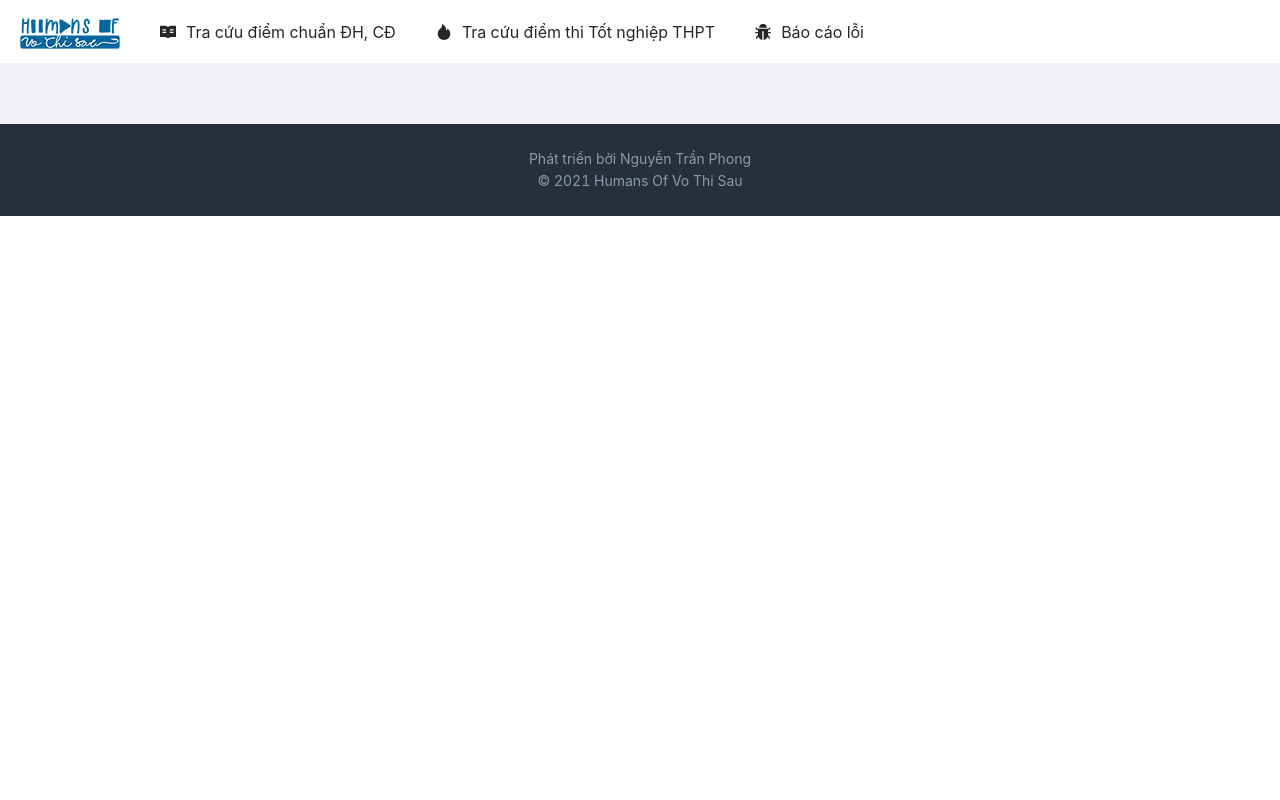
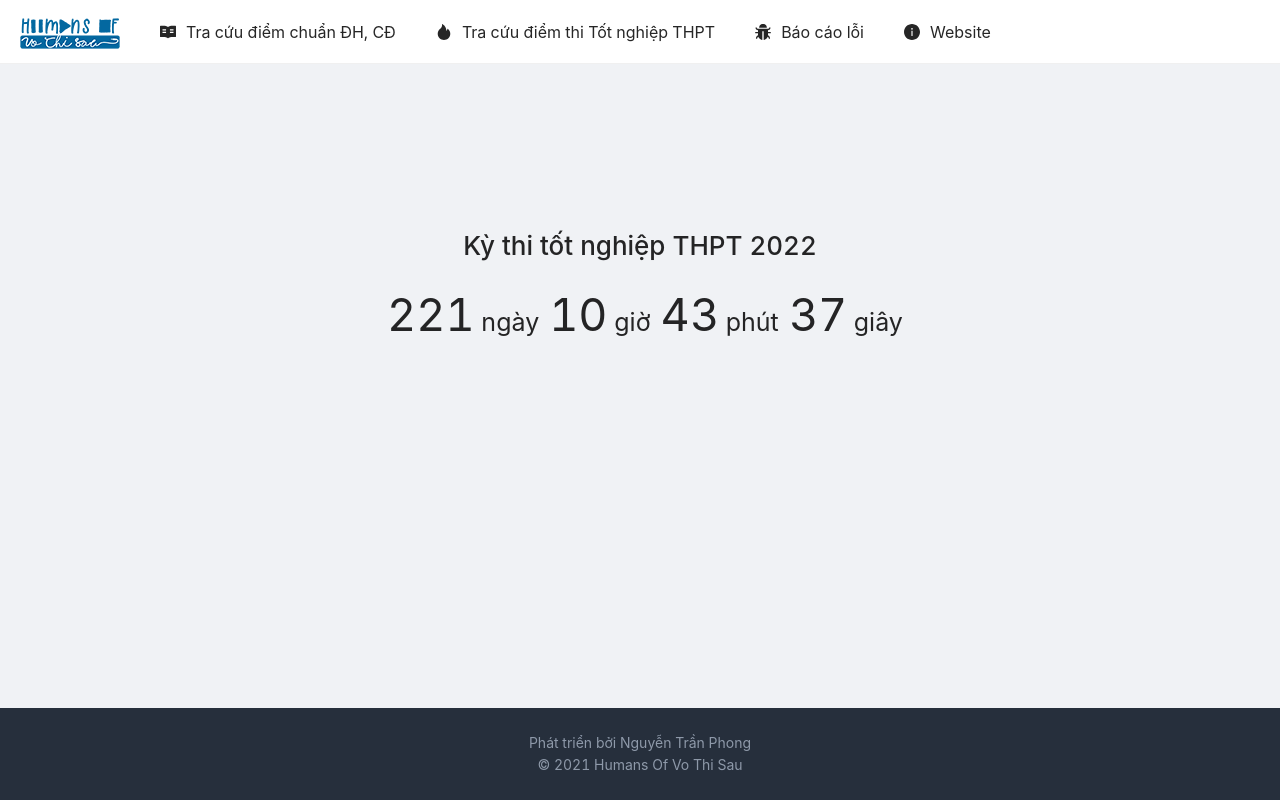
Before and after one commit to humansofvothisau/university.webapp, a React (Create React App) app: page / in a window 1280 px wide. Built offline with nearby package versions, Linux system fonts and the light colour scheme.

Commit message:
Countdown component

```diff
--- a/package.json
+++ b/package.json
@@ -3,6 +3,7 @@
   "version": "0.1.0",
   "private": true,
   "dependencies": {
+    "@craco/craco": "^6.4.2",
     "@types/node": "^12.20.37",
     "@types/react": "^17.0.37",
     "@types/react-dom": "^17.0.11",
--- a/src/App.less
+++ b/src/App.less
@@ -9,6 +9,13 @@
 
 .center {
   text-align: center;
+}
+
+div#root {
+  height: 100%;
+  section.ant-layout {
+    min-height: 100%;
+  }
 }
 
 main {
@@ -57,7 +64,8 @@ h5 {
 .logo {
   display: inline-block;
 
-	&:hover::after, &:active::after {
+  &:hover::after,
+  &:active::after {
     border-bottom: none !important;
   }
 
--- /dev/null
+++ b/src/components/Home/index.less
@@ -0,0 +1,36 @@
+@import "../../Breakpoint.less";
+
+.countdown-wrapper {
+  // Vertically center
+  position: absolute;
+  margin: auto;
+  height: 348px;
+  top: 0;
+  bottom: 0;
+  left: 0;
+  right: 0;
+
+  .countdown-item {
+    display: inline-block;
+  }
+  .countdown-item:not(:first-child) {
+    margin-left: 10px;
+  }
+  span {
+    font-size: 25px;
+  }
+  span.number {
+    font-size: 45px;
+  }
+  @media @tablet-down {
+    .countdown-item:not(:first-child) {
+      margin-left: 5px;
+    }
+    span {
+      font-size: 20px;
+    }
+    span.number {
+      font-size: 35px;
+    }
+  }
+}
--- a/src/components/Home/index.tsx
+++ b/src/components/Home/index.tsx
@@ -1,8 +1,50 @@
 import React from "react";
 import config from "../../config";
+import { useCountdown } from "../../hooks/useCountdown";
+
+import "./index.less";
 
 const Home: React.FC = () => {
-  return <></>;
+  const timeTillDate = "2022-07-07T07:30:00+0700";
+
+  const { days, hours, minutes, seconds } = useCountdown(timeTillDate);
+
+  return (
+    <>
+      <div className="horizontal-center countdown-wrapper">
+        <div className="center">
+          <h2>Kỳ thi tốt nghiệp THPT {new Date(timeTillDate).getFullYear()}</h2>
+          {days === 0 && hours === 0 && minutes === 0 && seconds === 0 ? (
+            <>
+              <div className="countdown-end">
+                <h3>Đang diễn ra!!</h3>
+                <p>Chúc các bạn có một kỳ thi thật tốt nhé!</p>
+              </div>
+            </>
+          ) : (
+            <>
+              <div className="countdown-item">
+                <span className="number">{days}</span>
+                <span> ngày</span>
+              </div>
+              <div className="countdown-item">
+                <span className="number">{hours}</span>
+                <span> giờ</span>
+              </div>
+              <div className="countdown-item">
+                <span className="number">{minutes}</span>
+                <span> phút</span>
+              </div>
+              <div className="countdown-item">
+                <span className="number">{seconds}</span>
+                <span> giây</span>
+              </div>
+            </>
+          )}
+        </div>
+      </div>
+    </>
+  );
 };
 
 export default Home;
--- a/src/hooks/useCountdown.ts
+++ b/src/hooks/useCountdown.ts
@@ -0,0 +1,38 @@
+import { difference } from "../utils/dateUtils";
+import { useEffect, useState } from "react";
+
+export const useCountdown = (timeTillDate: string) => {
+  const [days, setDays] = useState(0);
+  const [hours, setHours] = useState(0);
+  const [minutes, setMinutes] = useState(0);
+  const [seconds, setSeconds] = useState(0);
+
+  const updateTime = () => {
+    const then = new Date(timeTillDate);
+    const now = new Date();
+    const countdown = difference(now, then);
+    if (countdown > 0) {
+      setDays(Math.floor(countdown / (1000 * 60 * 60 * 24)));
+      setHours(Math.floor((countdown / (1000 * 60 * 60)) % 24));
+      setMinutes(Math.floor((countdown / 1000 / 60) % 60));
+      setSeconds(Math.floor((countdown / 1000) % 60));
+    } else {
+      setDays(0);
+      setHours(0);
+      setMinutes(0);
+      setSeconds(0);
+    }
+  };
+
+  useEffect(() => {
+    const timer = setTimeout(() => {
+      updateTime();
+    }, 1000);
+
+    return () => {
+      clearTimeout(timer);
+    };
+  });
+
+  return { days, hours, minutes, seconds };
+};
--- a/src/layouts/General/Menu.tsx
+++ b/src/layouts/General/Menu.tsx
@@ -1,14 +1,11 @@
 import {
   BugFilled,
-  BulbFilled,
-  CoffeeOutlined,
   FacebookFilled,
   FireFilled,
   GithubFilled,
-  LinkedinFilled,
   MenuOutlined,
   ReadFilled,
-  SmileFilled,
+  InfoCircleFilled,
 } from "@ant-design/icons";
 import { Grid, Menu } from "antd";
 
@@ -53,9 +50,12 @@ const GeneralMenu: React.FC<Props & RouteComponentProps> = ({ inDrawer }) => {
       selectedKeys={[currentKey.slice(1)]}
     >
       <Menu.Item key="logo" className="logo">
-        <a href="https://humansofvothisau.com" target="_blank" rel="noreferrer">
+        {/* <a href="https://humansofvothisau.com" target="_blank" rel="noreferrer">
+
+        </a> */}
+        <Link to="/">
           <img src={siteLogo} alt="ntranphongseBlog-logo" />
-        </a>
+        </Link>
       </Menu.Item>
 
       <Menu.Item key="university" icon={<ReadFilled />}>
@@ -85,6 +85,12 @@ const GeneralMenu: React.FC<Props & RouteComponentProps> = ({ inDrawer }) => {
           </a>
         </Menu.Item>
       </SubMenu>
+
+      <Menu.Item key="website" icon={<InfoCircleFilled />}>
+        <a href="https://humansofvothisau.com" target="_blank" rel="noreferrer">
+          Website
+        </a>
+      </Menu.Item>
     </Menu>
   );
 };
--- a/src/layouts/General/index.tsx
+++ b/src/layouts/General/index.tsx
@@ -8,6 +8,7 @@ import { Route, Switch, withRouter } from "react-router-dom";
 
 import GeneralMenu from "./Menu";
 import University from "../../components/University";
+import Home from "../../components/Home";
 
 const General: React.FC = () => {
   const [showDrawer, setShowDrawer] = useState(false);
@@ -40,7 +41,9 @@ const General: React.FC = () => {
 
       <Content>
         <Switch>
-          <Route exact path="/"></Route>
+          <Route exact path="/">
+            <Home />
+          </Route>
           <Route exact path="/university">
             <University />
           </Route>
--- /dev/null
+++ b/src/utils/dateUtils.ts
@@ -0,0 +1,13 @@
+export const convertTimeVn = (date: string) => {
+  return new Date(
+    new Date(date).toLocaleString("en-US", { timeZone: "Asia/Bangkok" })
+  );
+};
+
+export const difference = (from: Date, to: Date) => {
+  // Convert to UTC+7 dates
+  from = convertTimeVn(from.toUTCString());
+  to = convertTimeVn(to.toUTCString());
+
+  return to.valueOf() - from.valueOf();
+};
```
Also changed, not shown: 1 other file (tests, documents, lock files or other folders). Lines whose indentation alone changed are shown as unchanged.
